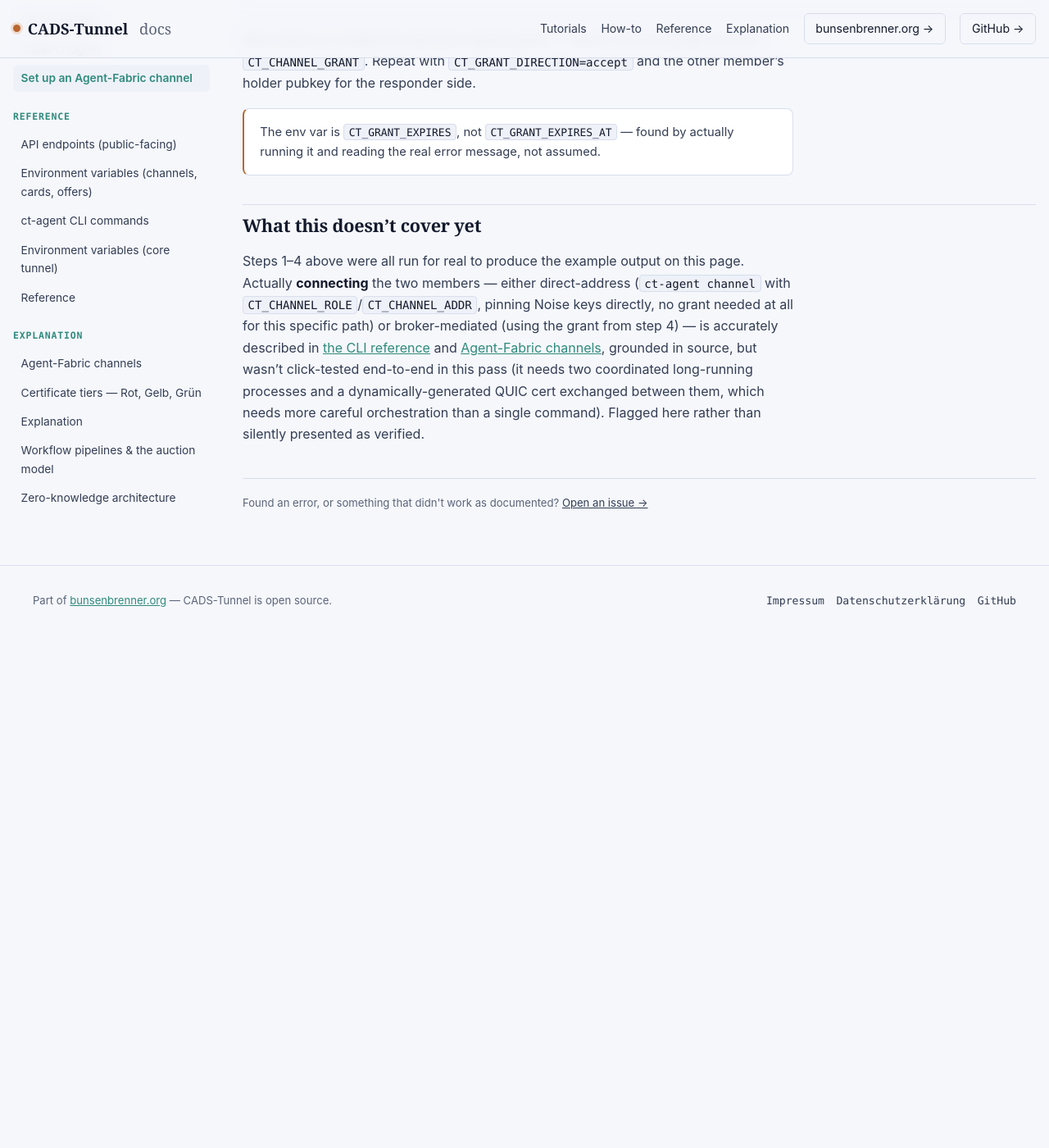
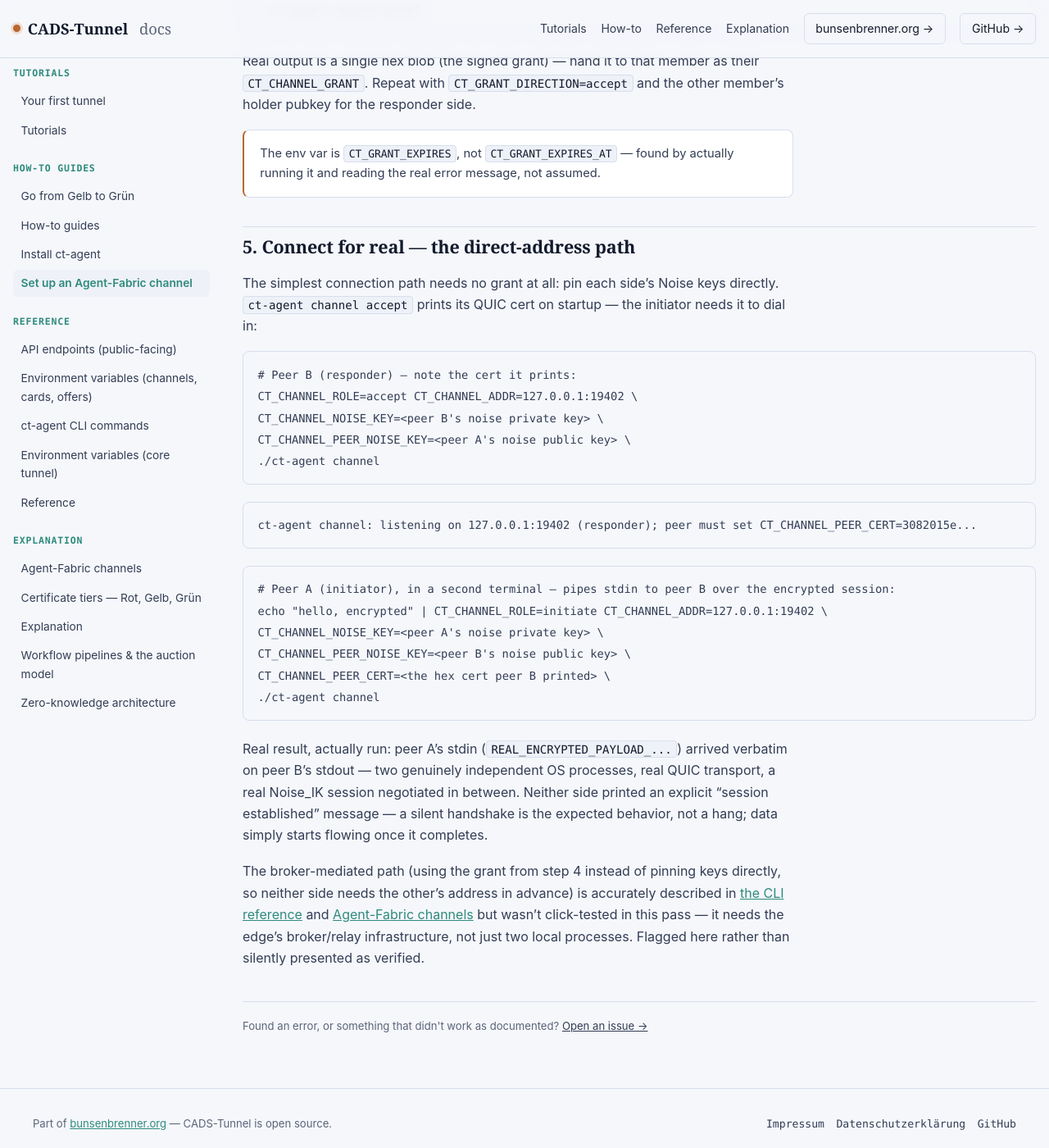
Before and after one commit to scimbe/CADS-Tunnel-docs, a Jekyll site: the page built from _how-to/join-a-channel.md, in a window 1280 px wide and 1400 px high, scrolled down 1959 px. Shown: the whole window at 82% size. Built offline with Jekyll 4.4.1, drawn with Linux system fonts in a browser that asks for light colours; before the commit the page ends 2734 px from its top, so only the background shows below that; some of the changed text lies outside the part shown.

Commit message:
how-to: close the flagged gap -- real live channel connection, verified
Last firing explicitly flagged the two-peer connect step as sourced-
but-not-click-tested. Closed it for real this firing: ran a genuine
accept/initiate pair as two independent OS processes, captured the
responder's real QUIC cert from its own startup output, fed it to the
initiator, and sent a unique timestamped payload through stdin that
arrived verbatim on the other process's stdout -- real transport, real
Noise_IK session, not simulated. Replaced the "not verified" disclaimer
with the actual result.

Co-Authored-By: Claude Sonnet 5 <noreply@anthropic.com>
Claude-Session: https://claude.ai/code/session_018FkngvdKnmVcAT84EZe7Ur

````diff
--- a/_how-to/join-a-channel.md
+++ b/_how-to/join-a-channel.md
@@ -6,10 +6,11 @@ order: 3
 
 # Set up an Agent-Fabric channel
 
-This walks through the identity and admission side of an Agent-Fabric channel — what
-[Agent-Fabric channels]({{ '/explanation/agent-fabric-channels/' | relative_url }}) covers
-conceptually. Every command below was actually run to produce the example output (real keys, real
-derived channel id) — see the note at the end for the one step not click-tested in this pass.
+This walks through an Agent-Fabric channel end to end — identity, admission, and a real live
+connection — grounding what [Agent-Fabric channels]({{ '/explanation/agent-fabric-channels/' | relative_url }})
+covers conceptually. Every command below, including the final connection, was actually run to produce
+the example output (real keys, real derived channel id, a real payload sent between two independent
+processes).
 
 ## 1. Each member generates their own identity
 
@@ -89,14 +90,40 @@ The env var is <code>CT_GRANT_EXPIRES</code>, not <code>CT_GRANT_EXPIRES_AT</cod
 running it and reading the real error message, not assumed.
 </div>
 
-## What this doesn't cover yet
+## 5. Connect for real — the direct-address path
 
-Steps 1–4 above were all run for real to produce the example output on this page. Actually **connecting**
-the two members — either direct-address (`ct-agent channel` with `CT_CHANNEL_ROLE`/`CT_CHANNEL_ADDR`,
-pinning Noise keys directly, no grant needed at all for this specific path) or broker-mediated (using the
-grant from step 4) — is accurately described in
+The simplest connection path needs no grant at all: pin each side's Noise keys directly.
+`ct-agent channel accept` prints its QUIC cert on startup — the initiator needs it to dial in:
+
+```bash
+# Peer B (responder) — note the cert it prints:
+CT_CHANNEL_ROLE=accept CT_CHANNEL_ADDR=127.0.0.1:19402 \
+CT_CHANNEL_NOISE_KEY=<peer B's noise private key> \
+CT_CHANNEL_PEER_NOISE_KEY=<peer A's noise public key> \
+./ct-agent channel
+```
+
+```
+ct-agent channel: listening on 127.0.0.1:19402 (responder); peer must set CT_CHANNEL_PEER_CERT=3082015e...
+```
+
+```bash
+# Peer A (initiator), in a second terminal — pipes stdin to peer B over the encrypted session:
+echo "hello, encrypted" | CT_CHANNEL_ROLE=initiate CT_CHANNEL_ADDR=127.0.0.1:19402 \
+CT_CHANNEL_NOISE_KEY=<peer A's noise private key> \
+CT_CHANNEL_PEER_NOISE_KEY=<peer B's noise public key> \
+CT_CHANNEL_PEER_CERT=<the hex cert peer B printed> \
+./ct-agent channel
+```
+
+Real result, actually run: peer A's stdin (`REAL_ENCRYPTED_PAYLOAD_...`) arrived verbatim on peer B's
+stdout — two genuinely independent OS processes, real QUIC transport, a real Noise_IK session
+negotiated in between. Neither side printed an explicit "session established" message — a silent
+handshake is the expected behavior, not a hang; data simply starts flowing once it completes.
+
+The broker-mediated path (using the grant from step 4 instead of pinning keys directly, so neither side
+needs the other's address in advance) is accurately described in
 [the CLI reference]({{ '/reference/cli/' | relative_url }}) and
-[Agent-Fabric channels]({{ '/explanation/agent-fabric-channels/' | relative_url }}), grounded in source,
-but wasn't click-tested end-to-end in this pass (it needs two coordinated long-running processes and a
-dynamically-generated QUIC cert exchanged between them, which needs more careful orchestration than a
-single command). Flagged here rather than silently presented as verified.
+[Agent-Fabric channels]({{ '/explanation/agent-fabric-channels/' | relative_url }}) but wasn't click-tested
+in this pass — it needs the edge's broker/relay infrastructure, not just two local processes. Flagged
+here rather than silently presented as verified.
````
